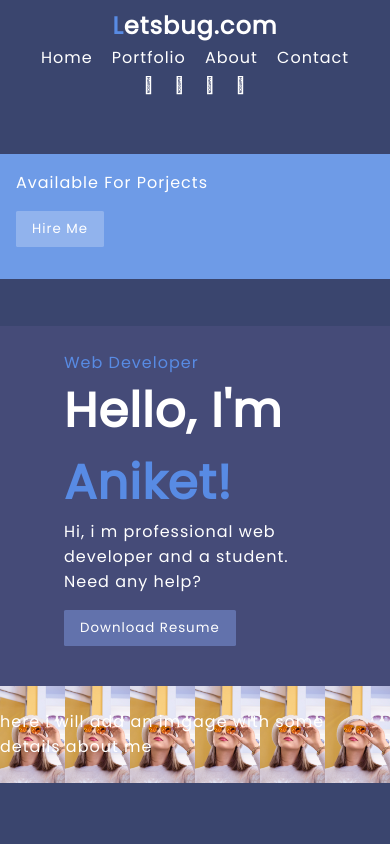
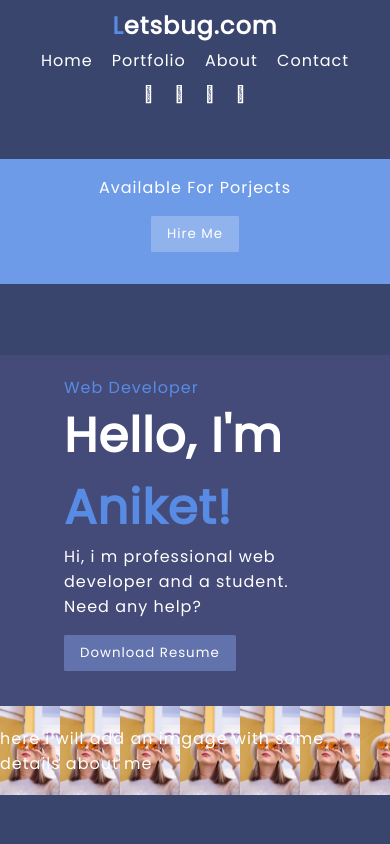
Before and after one commit to Aniket-git-hub/portfolio, a Vue app: page / in a window 390 px wide. Shown: the top 844 px of the page. Built offline with nearby package versions, Linux system fonts and the light colour scheme.

Commit message:
added donwloadable pdf file of resume

```diff
--- a/src/components/Page_Header.vue
+++ b/src/components/Page_Header.vue
@@ -33,6 +33,7 @@
   </nav>
 
   <header class="row">
+
     <section class="xs12 s2 m2 l2 xl2 row center align-center">
       <div class="hireme">
         <p>Available For Porjects</p>
@@ -52,7 +53,7 @@
             Hi, i m professional web developer and a student. Need any help?
           </p>
           <button class="resumeBtn">
-            <a href="./assets/resume.pdf" download="aniketsresume"
+            <a href="../pdf/resume.pdf" download="aniketsresume"
               >Download Resume</a
             >
           </button>
--- a/src/scss/_style.scss
+++ b/src/scss/_style.scss
@@ -12,7 +12,6 @@ $colorOne: hsl(251, 33%, 67%);
 $colorTwo:hsl(227, 31%, 38%);
 $colorThree:hsl(218, 72%, 67%);
 $colorFour:hsl(228, 61%, 53%);
-
 
 *,
 ::before,
@@ -33,31 +32,23 @@ $colorFour:hsl(228, 61%, 53%);
  *
  */
 
-
 .primaryColor {
   color: darken($color: $colorThree, $amount: 5)
-}
-
-.border {
-  border: 1px solid black;
 }
 
 a {
   text-decoration: none;
 }
-
 .img-box {
   background-image: url('./assets/subject.jpg');
   background-size: contain;
 }
-
 .section-title {
   margin-bottom: 2rem;
   h4 {
     font-size: small;
     font-weight: lighter;
   }
-
   h2 {
     font-weight: bolder;
   }
@@ -95,9 +86,12 @@ header {
     transform: rotate(270deg);
     transform-origin: 10 10;
     background-color: $colorThree;
+    display: grid;
+    place-items: center;
     @media screen and (max-width:450px) {
       transform: rotate(0deg);
       transform-origin: 0 0;
+      margin-bottom: 2em;
     }
   }
 
@@ -154,7 +148,7 @@ nav {
     justify-content: space-around;
     li {
       list-style: none;
-      padding: 0.1rem .6rem;
+      padding: 0.3rem .6rem;
       &:hover {
         background-color: darken($color: $colorThree, $amount: 15);
         border-radius: 999px;
```
Also changed, not shown: 1 other file (tests, documents, lock files or other folders).
